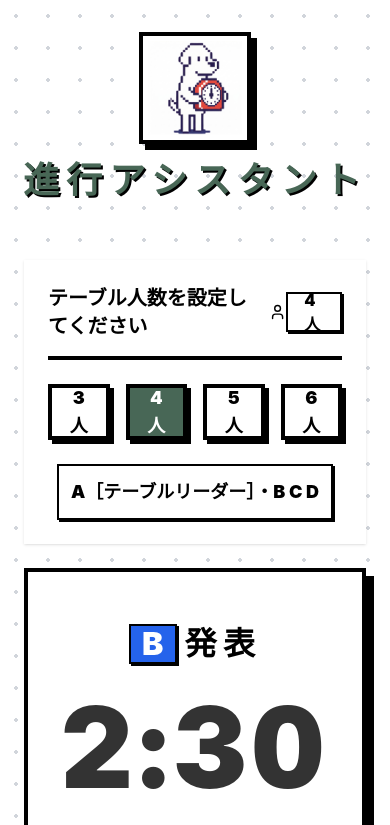
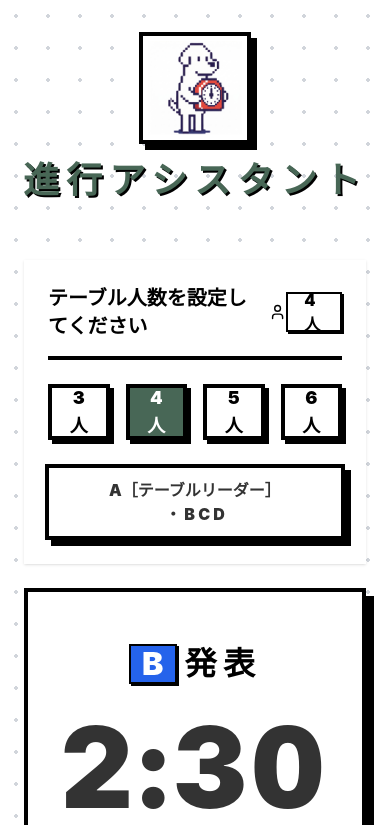
Before and after one commit to chomakooon/koryukai-timer, a React (Vite) app: page / in a window 390 px wide. Shown: the top 825 px of the page. Built offline with nearby package versions, Linux system fonts and the light colour scheme.

Commit message:
refactor: wrap participant list for mobile visibility

```diff
--- a/src/app/components/Timer.tsx
+++ b/src/app/components/Timer.tsx
@@ -378,9 +378,12 @@ export function Timer() {
               </Button>
             ))}
           </div>
-          <div className="mt-4 flex justify-center">
-            <div className="inline-block text-center font-black text-lg text-black bg-white border-2 border-black p-3 shadow-[2px_2px_0px_0px_rgba(0,0,0,1)]">
-              A［テーブルリーダー］・{['B', 'C', 'D', 'E', 'F'].slice(0, state.participantCount - 1).join(' ')}
+          <div className="flex justify-center text-center">
+            <div className="text-base font-black px-4 py-3 border-4 border-black inline-block min-w-[300px] bg-white shadow-[6px_6px_0px_0px_rgba(0,0,0,1)]">
+              <div className="leading-tight">A［テーブルリーダー］</div>
+              <div className="leading-tight mt-1">
+                ・ {['B', 'C', 'D', 'E', 'F'].slice(0, state.participantCount - 1).join(' ')}
+              </div>
             </div>
           </div>
         </div>
```
Also changed, not shown: 5 other files (tests, documents, lock files or other folders).
